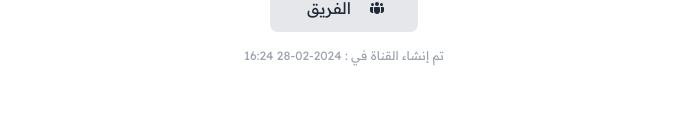
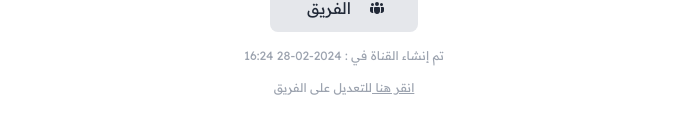
Before and after one commit to lazirijs/front-match, a Vue app: page /channel/info/1 in a window 1280 px wide. Shown: the part 500-634 px from the top of the page, without its empty margins (296-983 px from the left). Built offline with nearby package versions, Linux system fonts and the light colour scheme; no server answers.

Commit message:
Update info.vue

```diff
--- a/src/pages/channel/info.vue
+++ b/src/pages/channel/info.vue
@@ -28,7 +28,7 @@
       <h6 class="text-gray-400 first-letter:lowercase">
         تم إنشاء القناة في : {{ $toDate(channel.created_at, "timestamp") }} <br>
         <br>
-        <a v-if="$store.state.team"><a @click="login()" class="link">انقر هنا </a>للتعديل على الفريق</a>
+        <a v-if="!$store.state.team && !$store.state.logged"><a @click="login()" class="link">انقر هنا </a>للتعديل على الفريق</a>
       </h6>
     </div>
 
```
